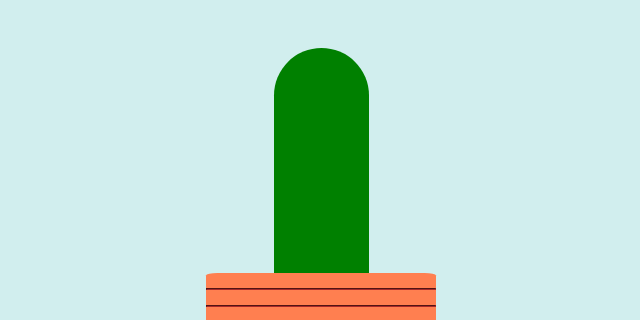
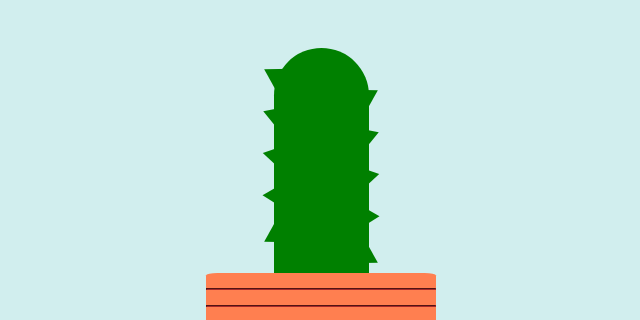
Before and after one commit to marissa27/css-challenges, a plain HTML site: page cactus/index.html in a window 1280 px wide. Shown: the top 320 px of the page, 319-959 px from the left. Drawn offline with Linux system fonts and the light colour scheme.

Commit message:
Make cactus thorns

```diff
--- a/cactus/index.html
+++ b/cactus/index.html
@@ -13,6 +13,40 @@
       </div>
 
       <div class="body">
+        <div class="thorns-a">
+
+          <div class="thorn"
+          style="transform: rotate(-60deg);"></div>
+
+          <div class="thorn"
+          style="transform: rotate(-70deg);"></div>
+
+          <div class="thorn"
+          style="transform: rotate(-78deg);"></div>
+
+          <div class="thorn"
+          style="transform: rotate(-89deg);"></div>
+
+          <div class="thorn"
+          style="transform: rotate(-120deg);"></div>
+        </div>
+        <div class="thorns-b">
+
+          <div class="thorn-b"
+          style="transform: rotate(60deg);"></div>
+
+          <div class="thorn-b"
+          style="transform: rotate(70deg);"></div>
+
+          <div class="thorn-b"
+          style="transform: rotate(78deg);"></div>
+
+          <div class="thorn-b"
+          style="transform: rotate(89deg);"></div>
+
+          <div class="thorn-b"
+          style="transform: rotate(120deg);"></div>
+        </div>
       </div>
 
       <div class="right-arm">
--- a/cactus/styles/body.css
+++ b/cactus/styles/body.css
@@ -5,3 +5,31 @@
   border-top-right-radius: 50px;
   background-color: green;
 }
+
+.thorns-a {
+  margin: 15px -14px;
+}
+
+.thorns-b {
+  margin: -179px 78px;
+}
+
+.thorn {
+  margin-bottom: 15px;
+  width: 0;
+  height: 0;
+  border-bottom: 25px solid;
+  border-left: 15px solid transparent;
+  border-right: 15px solid transparent;
+  border-bottom-color: green;
+}
+
+.thorn-b {
+  margin-bottom: 15px;
+  width: 0;
+  height: 0;
+  border-bottom: 25px solid;
+  border-left: 15px solid transparent;
+  border-right: 15px solid transparent;
+  border-bottom-color: green;
+}
```
